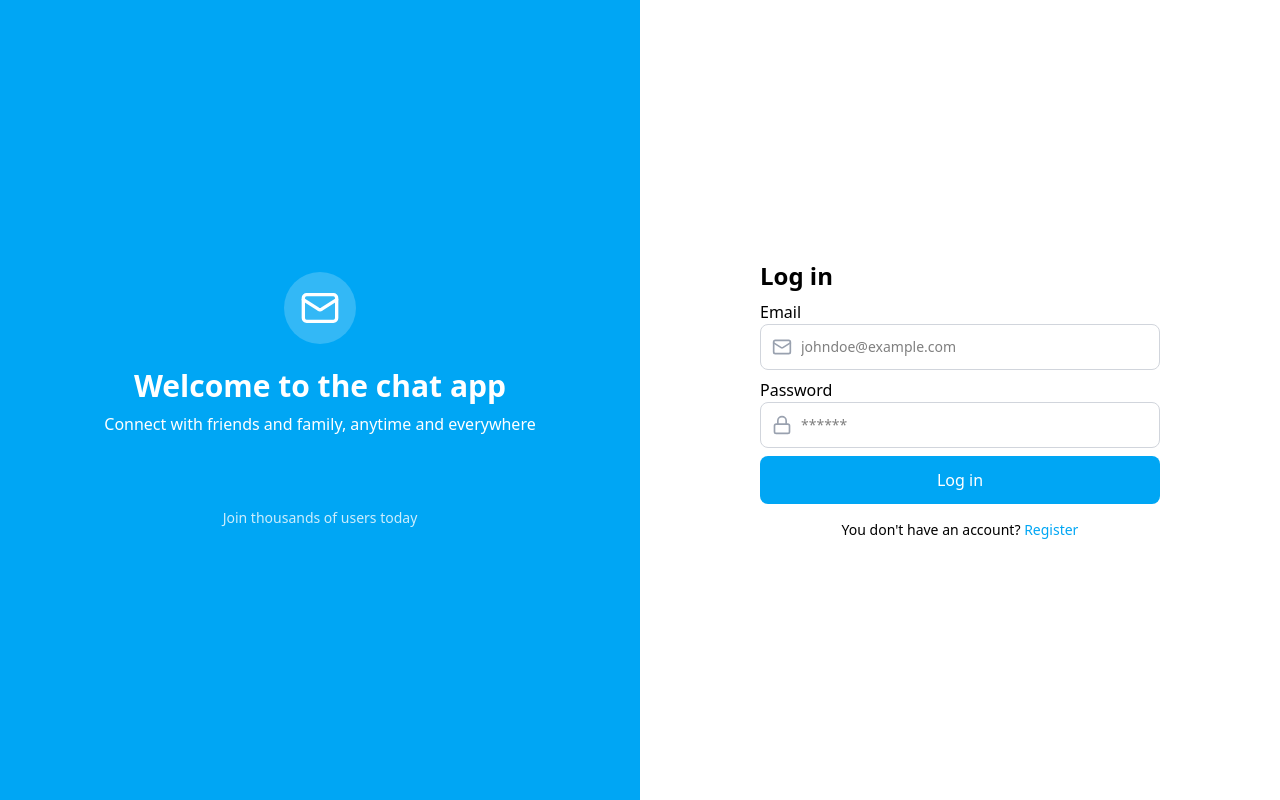
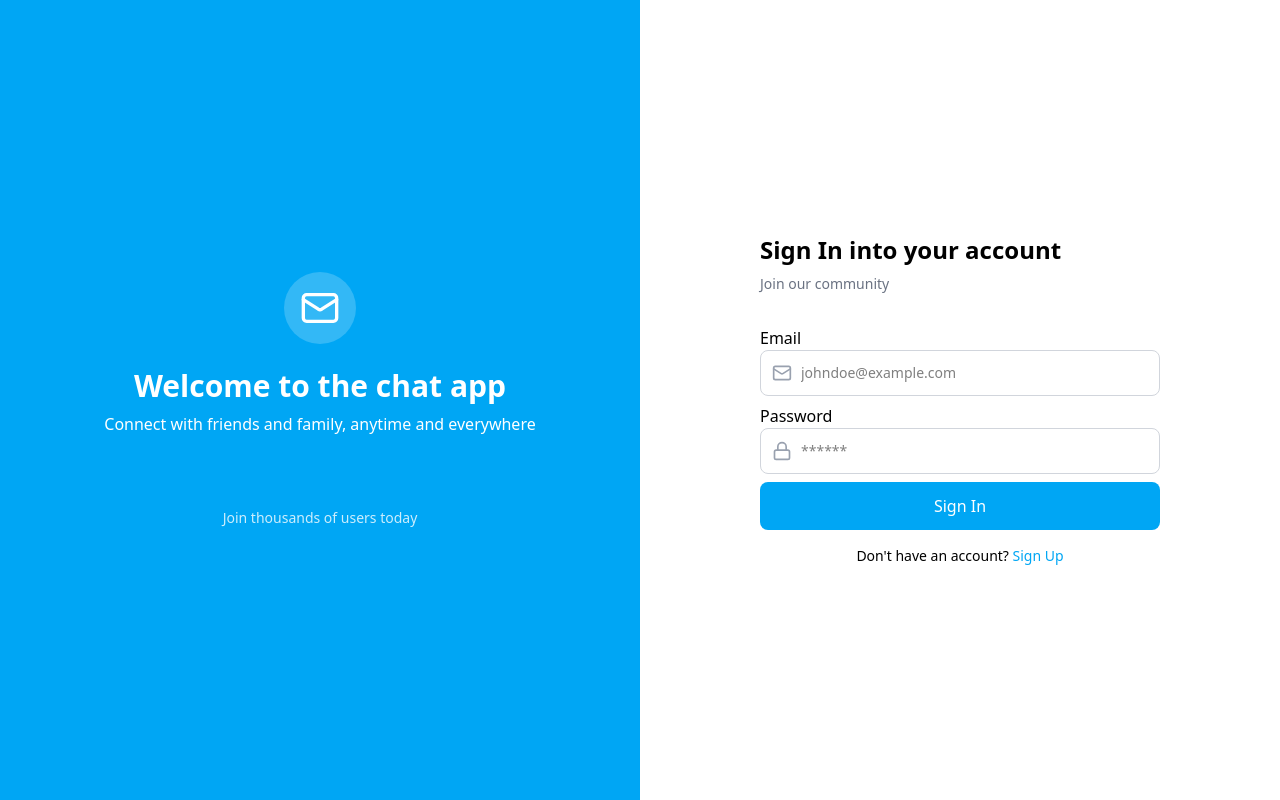
Before and after one commit to martinwilches/chat_app, a React (Vite) app in the folder frontend/: page /auth in a window 1280 px wide. Both pictures are taken after a click on the element "Sign In". Built offline with nearby package versions, Linux system fonts and the light colour scheme; no server answers.

Commit message:
Guardar en el store la informacion del usuario autenticado

```diff
--- a/frontend/src/pages/Auth/partials/LoginForm.tsx
+++ b/frontend/src/pages/Auth/partials/LoginForm.tsx
@@ -4,8 +4,11 @@ import { z } from 'zod'
 
 import { Loader, LockIcon, Mail } from 'lucide-react'
 import { useMutation } from '@tanstack/react-query'
+import { useNavigate } from 'react-router'
+import { toast } from 'sonner'
+
 import { authService } from '../../../services/auth.service'
-import { toast } from 'sonner'
+import { authStore } from '../../../stores/auth.store'
 
 // prop utilizada por el componente para alternar la vista entre el formulario de login y registro
 interface LoginFormProps {
@@ -16,13 +19,17 @@ const loginSchema = z.object({
     email: z.email({ message: 'Email is invalid' }),
     password: z
         .string()
-        .min(6, { message: 'Password must be at least 6 characters' }),
+        .min(6, { message: 'Password must be at least 6 characters long' }),
 })
 
 type LoginFormData = z.infer<typeof loginSchema>
 
 // `<LoginFormProps>` indica que el componente debe recibir las props definidas en la interfaz
 const LoginForm: React.FC<LoginFormProps> = ({ onSwitch }) => {
+    const navigate = useNavigate()
+
+    const store = authStore()
+
     const {
         register,
         handleSubmit,
@@ -33,13 +40,15 @@ const LoginForm: React.FC<LoginFormProps> = ({ onSwitch }) => {
 
     const { mutate, isPending } = useMutation({
         mutationFn: authService.login,
-        onSuccess: () => {
-            toast.success('Logged successfully!')
+        onSuccess: (response) => {
+            toast.success('Login successfully!')
+            store.setUser(response.user)
+            return navigate('/')
         },
         onError: (error) => {
             const errorMsg =
                 error.response?.data?.message ||
-                'An error ocurred during authentication process'
+                'An error occurred during authentication process'
             toast.error(errorMsg)
         },
     })
@@ -48,7 +57,10 @@ const LoginForm: React.FC<LoginFormProps> = ({ onSwitch }) => {
 
     return (
         <>
-            <h2 className="text-2xl font-bold text-dark mb-2">Log in</h2>
+            <h2 className="text-2xl font-bold text-dark mb-2">
+                Sign In into your account
+            </h2>
+            <p className="text-gray-500 text-sm mb-8">Join our community</p>
 
             <form onSubmit={handleSubmit(onsubmit)}>
                 <div className="mb-2">
@@ -96,19 +108,19 @@ const LoginForm: React.FC<LoginFormProps> = ({ onSwitch }) => {
                     {isPending ? (
                         <Loader className="animate-spin size-5" />
                     ) : (
-                        'Log in'
+                        'Sign In'
                     )}
                 </button>
             </form>
 
             <div className="text-center text-sm mt-4">
                 <span>
-                    You don't have an account?{' '}
+                    Don't have an account?{' '}
                     <span
                         className="text-sky-500 font-medium cursor-pointer hover:underline"
                         onClick={onSwitch}
                     >
-                        Register
+                        Sign Up
                     </span>
                 </span>
             </div>
```
Also changed, not shown: 1 other file (tests, documents, lock files or other folders).
